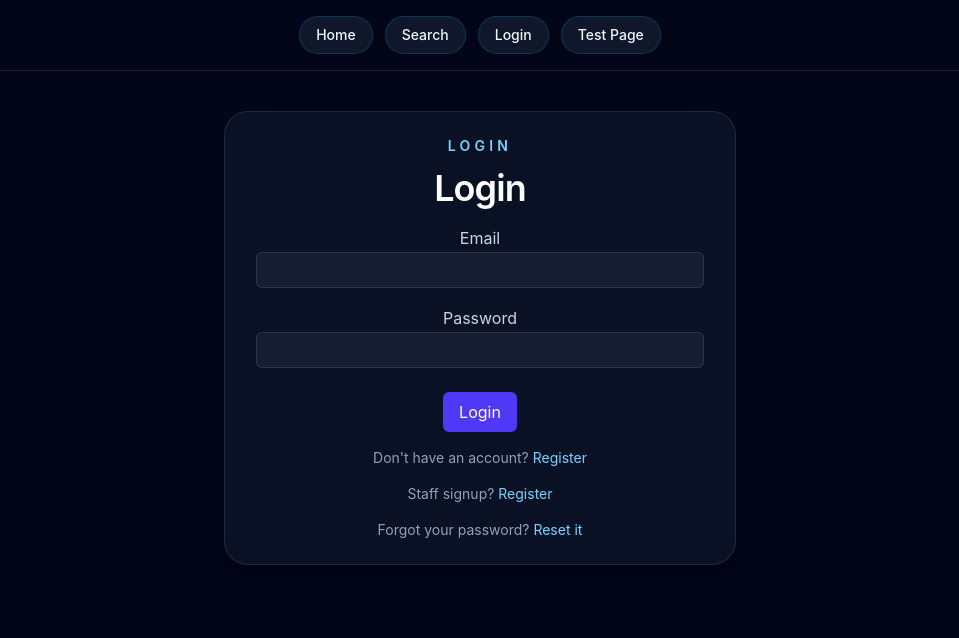
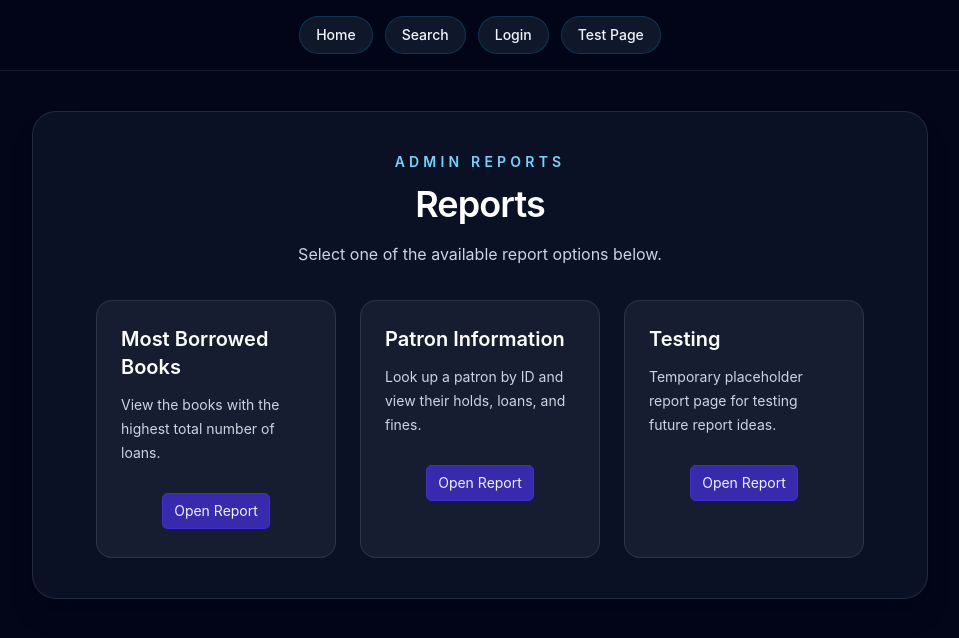
Before and after one commit to devpatel26/Library-Database, a React (Vite) app in the folder react/: page /report in a window 1280 px wide. Before the commit this address led to /login. Shown: the top 638 px of the page, without its empty margins (160-1119 px from the left). Built offline with nearby package versions, Linux system fonts and the light colour scheme.

Commit message:
Report page with 3 blank place holders

```diff
--- a/react/src/App.jsx
+++ b/react/src/App.jsx
@@ -22,6 +22,9 @@ import Logout from "./pages/Logout.jsx";
 import CreateSignupCode from "./pages/CreateSignupCode.jsx";
 import { ReadStoredUser } from "./api";
 import Holds from "./pages/Holds.jsx";
+import MostBorrowedBooksReport from "./pages/MostBorrowedBooksReport.jsx";
+import PatronSummaryReport from "./pages/PatronSummaryReport.jsx";
+import TestingReport from "./pages/TestingReport.jsx";
 
 function App() {
 const user = ReadStoredUser();
@@ -115,6 +118,9 @@ const navLinks = [
             <Route path="/createsignupcode" element={<CreateSignupCode />} />
             <Route path="/holds" element={<Holds />} />
             <Route path="/staffloans" element={<StaffLoans />} />
+            <Route path="/report/mostborrowedbooks" element={<MostBorrowedBooksReport />} />
+            <Route path="/report/patronsummary" element={<PatronSummaryReport />} />
+            <Route path="/report/testing" element={<TestingReport />} />
           </Routes>
         </main>
       </div>
--- /dev/null
+++ b/react/src/pages/MostBorrowedBooksReport.jsx
@@ -0,0 +1,17 @@
+import React from "react";
+
+export default function MostBorrowedBooksReport() {
+  return (
+    <section className="mx-auto flex w-full max-w-4xl flex-col rounded-3xl border border-white/10 bg-slate-900/70 p-8 shadow-xl shadow-slate-950/30">
+      <p className="text-sm font-semibold uppercase tracking-[0.3em] text-sky-300">
+        Report
+      </p >
+      <h1 className="mt-3 text-4xl font-semibold tracking-tight text-white">
+        Most Borrowed Books
+      </h1>
+      <p className="mt-4 text-base leading-7 text-slate-300">
+        This report page is ready. The SQL and table display will be added next.
+      </p >
+    </section>
+  );
+}
--- /dev/null
+++ b/react/src/pages/PatronSummaryReport.jsx
@@ -0,0 +1,18 @@
+import React from "react";
+
+export default function PatronSummaryReport() {
+  return (
+    <section className="mx-auto flex w-full max-w-4xl flex-col rounded-3xl border border-white/10 bg-slate-900/70 p-8 shadow-xl shadow-slate-950/30">
+      <p className="text-sm font-semibold uppercase tracking-[0.3em] text-sky-300">
+        Report
+      </p >
+      <h1 className="mt-3 text-4xl font-semibold tracking-tight text-white">
+        Patron Summary
+      </h1>
+      <p className="mt-4 text-base leading-7 text-slate-300">
+        This report page will allow staff/admin to enter a patron ID and view
+        that patron&apos;s holds, loans, and fines.
+      </p >
+    </section>
+  );
+}
--- a/react/src/pages/Report.jsx
+++ b/react/src/pages/Report.jsx
@@ -1,39 +1,68 @@
-import { useEffect } from "react";
+import React from "react";
 import { useNavigate } from "react-router-dom";
-import { ReadStoredUser } from "../api";
+import PrimaryButton from "../components/Buttons";
 
 export default function Report() {
   const navigate = useNavigate();
-  const user = ReadStoredUser();
-  const userKey = user
-    ? `${user.user_type ?? ""}:${user.staff_id ?? ""}:${user.role ?? ""}`
-    : "";
-
-  useEffect(() => {
-    const currentUser = ReadStoredUser();
-
-    if (!currentUser) {
-      navigate("/login", { replace: true });
-      return;
-    }
-
-    if (currentUser.user_type !== "staff" || Number(currentUser.role) !== 2) {
-      navigate("/", { replace: true });
-    }
-  }, [navigate, userKey]);
 
   return (
-    <section className="rounded-3xl border border-white/10 bg-slate-900/70 p-8 shadow-xl shadow-slate-950/30">
+    <section className="mx-auto flex w-full max-w-4xl flex-col items-center rounded-3xl border border-white/10 bg-slate-900/70 p-8 text-center shadow-xl shadow-slate-950/30 sm:p-10">
       <p className="text-sm font-semibold uppercase tracking-[0.3em] text-sky-300">
-        Reporting
-      </p>
+        Admin Reports
+      </p >
       <h1 className="mt-3 text-4xl font-semibold tracking-tight text-white">
-        Report Page
+        Reports
       </h1>
       <p className="mt-4 max-w-2xl text-base leading-7 text-slate-300">
-        Reporting screens are reserved for admin users and still need to be
-        wired to live reporting queries.
-      </p>
+        Select one of the available report options below.
+      </p >
+
+      <div className="mt-8 grid w-full max-w-3xl grid-cols-1 gap-6 md:grid-cols-3">
+        <div className="rounded-2xl border border-white/10 bg-white/5 p-6 text-left">
+          <h2 className="text-xl font-semibold text-white">
+            Most Borrowed Books
+          </h2>
+          <p className="mt-3 text-sm leading-6 text-slate-300">
+            View the books with the highest total number of loans.
+          </p >
+          <div className="mt-6 flex justify-center">
+            <PrimaryButton
+              title="Open Report"
+              onClick={() => navigate("/report/mostborrowedbooks")}
+            />
+          </div>
+        </div>
+
+        <div className="rounded-2xl border border-white/10 bg-white/5 p-6 text-left">
+          <h2 className="text-xl font-semibold text-white">
+            Patron Information
+          </h2>
+          <p className="mt-3 text-sm leading-6 text-slate-300">
+            Look up a patron by ID and view their holds, loans, and fines.
+          </p >
+          <div className="mt-6 flex justify-center">
+            <PrimaryButton
+              title="Open Report"
+              onClick={() => navigate("/report/patronsummary")}
+            />
+          </div>
+        </div>
+
+        <div className="rounded-2xl border border-white/10 bg-white/5 p-6 text-left">
+          <h2 className="text-xl font-semibold text-white">
+            Testing
+          </h2>
+          <p className="mt-3 text-sm leading-6 text-slate-300">
+            Temporary placeholder report page for testing future report ideas.
+          </p >
+          <div className="mt-6 flex justify-center">
+            <PrimaryButton
+              title="Open Report"
+              onClick={() => navigate("/report/testing")}
+            />
+          </div>
+        </div>
+      </div>
     </section>
   );
 }
--- /dev/null
+++ b/react/src/pages/TestingReport.jsx
@@ -0,0 +1,17 @@
+import React from "react";
+
+export default function TestingReport() {
+  return (
+    <section className="mx-auto flex w-full max-w-4xl flex-col rounded-3xl border border-white/10 bg-slate-900/70 p-8 shadow-xl shadow-slate-950/30">
+      <p className="text-sm font-semibold uppercase tracking-[0.3em] text-sky-300">
+        Report
+      </p >
+      <h1 className="mt-3 text-4xl font-semibold tracking-tight text-white">
+        Testing
+      </h1>
+      <p className="mt-4 text-base leading-7 text-slate-300">
+        This is a placeholder page for future report testing.
+      </p >
+    </section>
+  );
+}
```
